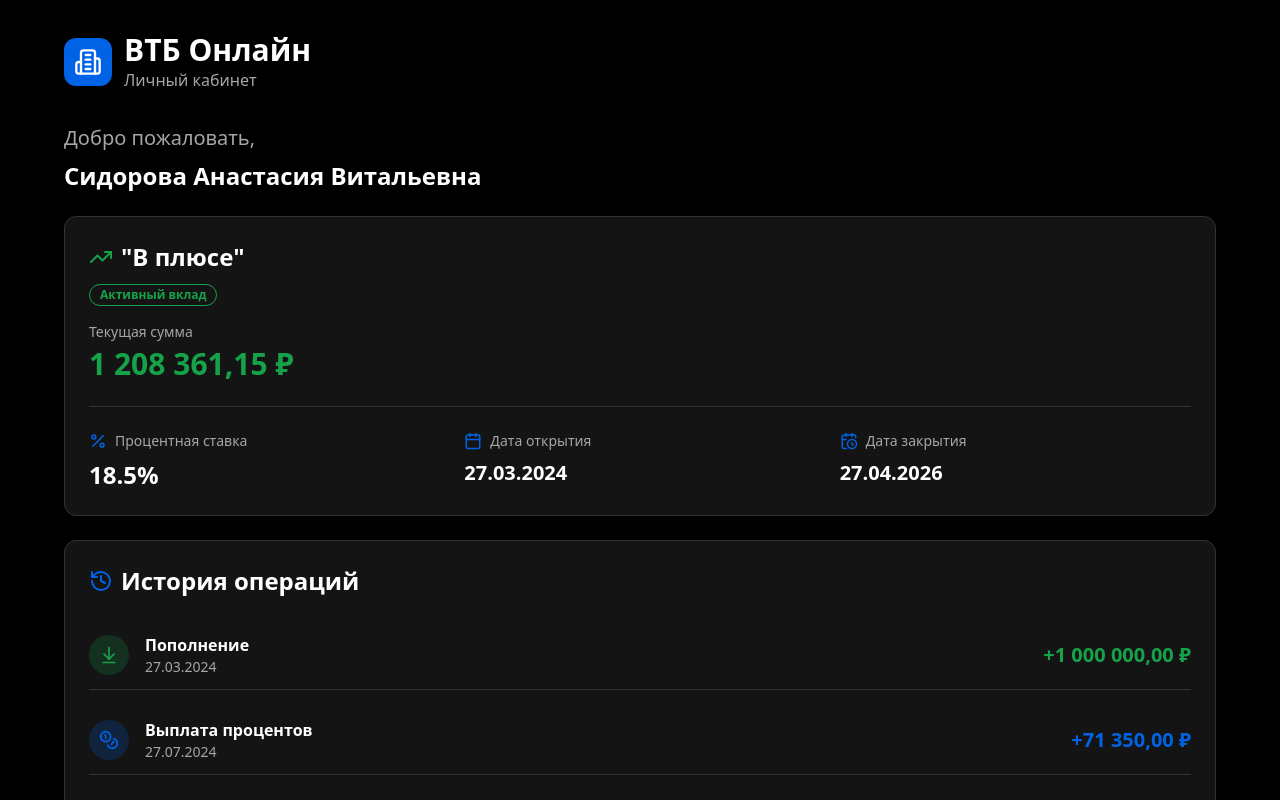
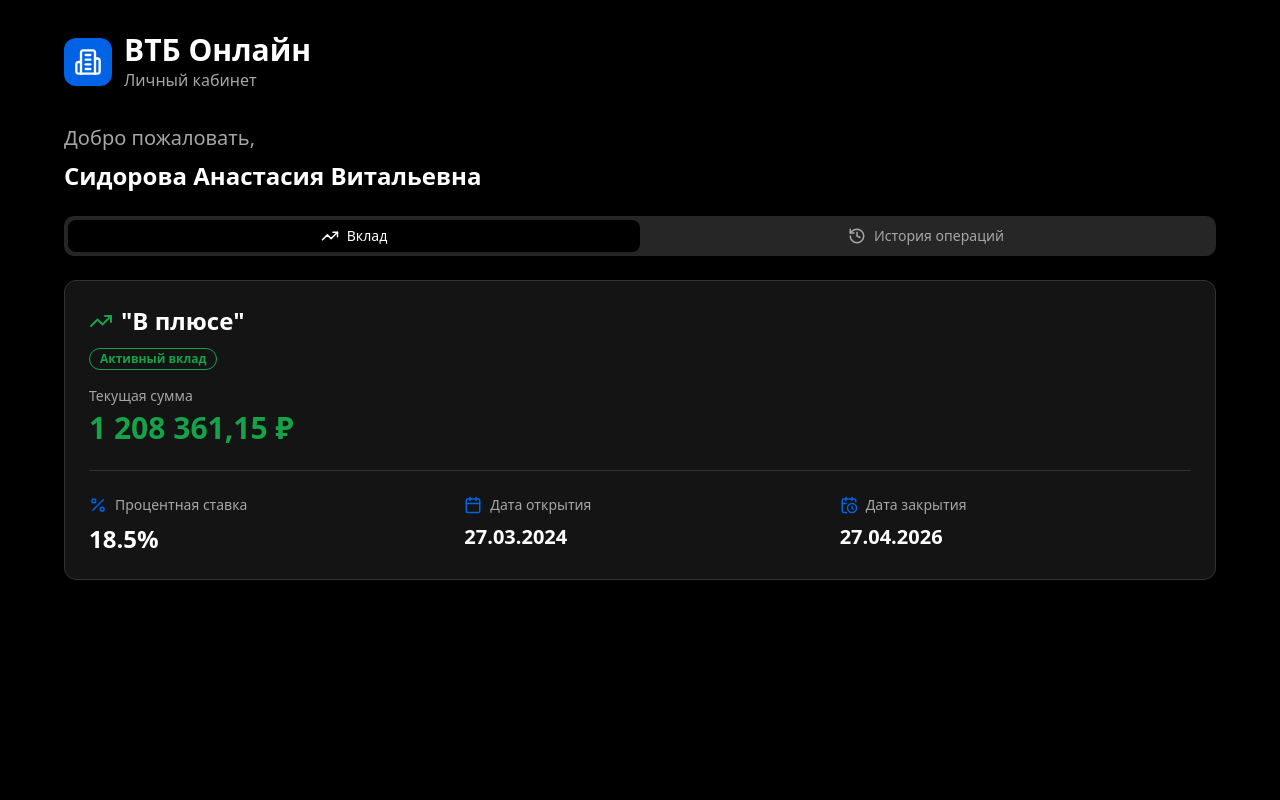
Before and after one commit to pr-poehali-dev/vtb-personal-cabinet, a React (Vite) app: page / in a window 1280 px wide. Shown: the top 800 px of the page. Built offline with nearby package versions, Linux system fonts and the light colour scheme.

Commit message:
Добавить вкладку история операций

```diff
--- a/src/pages/Index.tsx
+++ b/src/pages/Index.tsx
@@ -1,9 +1,12 @@
 import { Card } from "@/components/ui/card";
 import { Separator } from "@/components/ui/separator";
 import { Badge } from "@/components/ui/badge";
+import { Tabs, TabsContent, TabsList, TabsTrigger } from "@/components/ui/tabs";
 import Icon from "@/components/ui/icon";
+import { useState } from "react";
 
 export default function Index() {
+  const [activeTab, setActiveTab] = useState("deposit");
   const depositData = {
     name: "Сидорова Анастасия Витальевна",
     depositName: "\"В плюсе\"",
@@ -53,7 +56,20 @@ export default function Index() {
           <h3 className="text-2xl font-semibold">{depositData.name}</h3>
         </div>
 
-        <Card className="bg-card border-border p-6 mb-6">
+        <Tabs value={activeTab} onValueChange={setActiveTab} className="w-full">
+          <TabsList className="grid w-full grid-cols-2 mb-6">
+            <TabsTrigger value="deposit" className="flex items-center gap-2">
+              <Icon name="TrendingUp" size={18} />
+              Вклад
+            </TabsTrigger>
+            <TabsTrigger value="history" className="flex items-center gap-2">
+              <Icon name="History" size={18} />
+              История операций
+            </TabsTrigger>
+          </TabsList>
+
+          <TabsContent value="deposit">
+            <Card className="bg-card border-border p-6">
               <div className="mb-4">
                 <div className="flex items-center gap-2 mb-2">
                   <Icon name="TrendingUp" size={24} className="text-accent" />
@@ -93,10 +109,10 @@ export default function Index() {
                   <p className="text-xl font-semibold">{depositData.closeDate}</p>
                 </div>
               </div>
+            </Card>
+          </TabsContent>
 
-
-        </Card>
-
+          <TabsContent value="history">
             <Card className="bg-card border-border p-6">
               <div className="flex items-center gap-2 mb-6">
                 <Icon name="History" size={24} className="text-primary" />
@@ -137,6 +153,8 @@ export default function Index() {
                 ))}
               </div>
             </Card>
+          </TabsContent>
+        </Tabs>
       </div>
     </div>
   );
```
Lines whose indentation alone changed are shown as unchanged.
